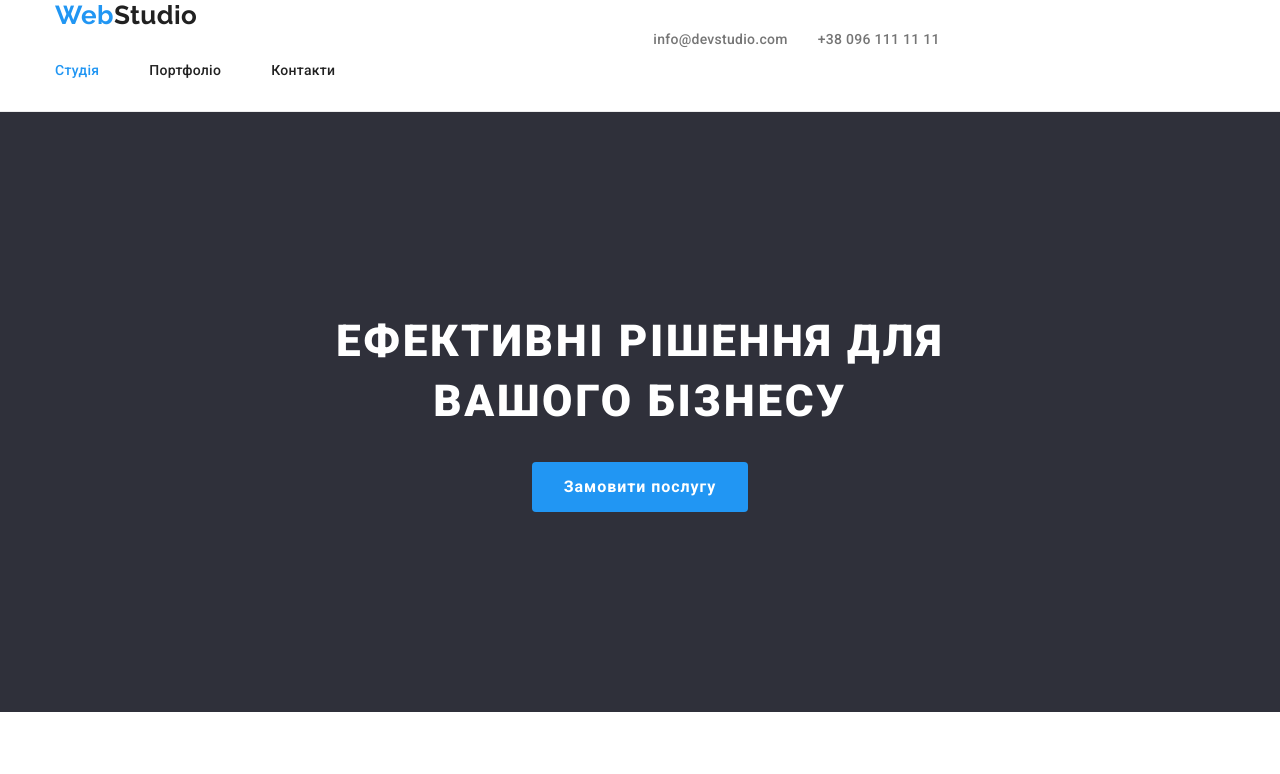
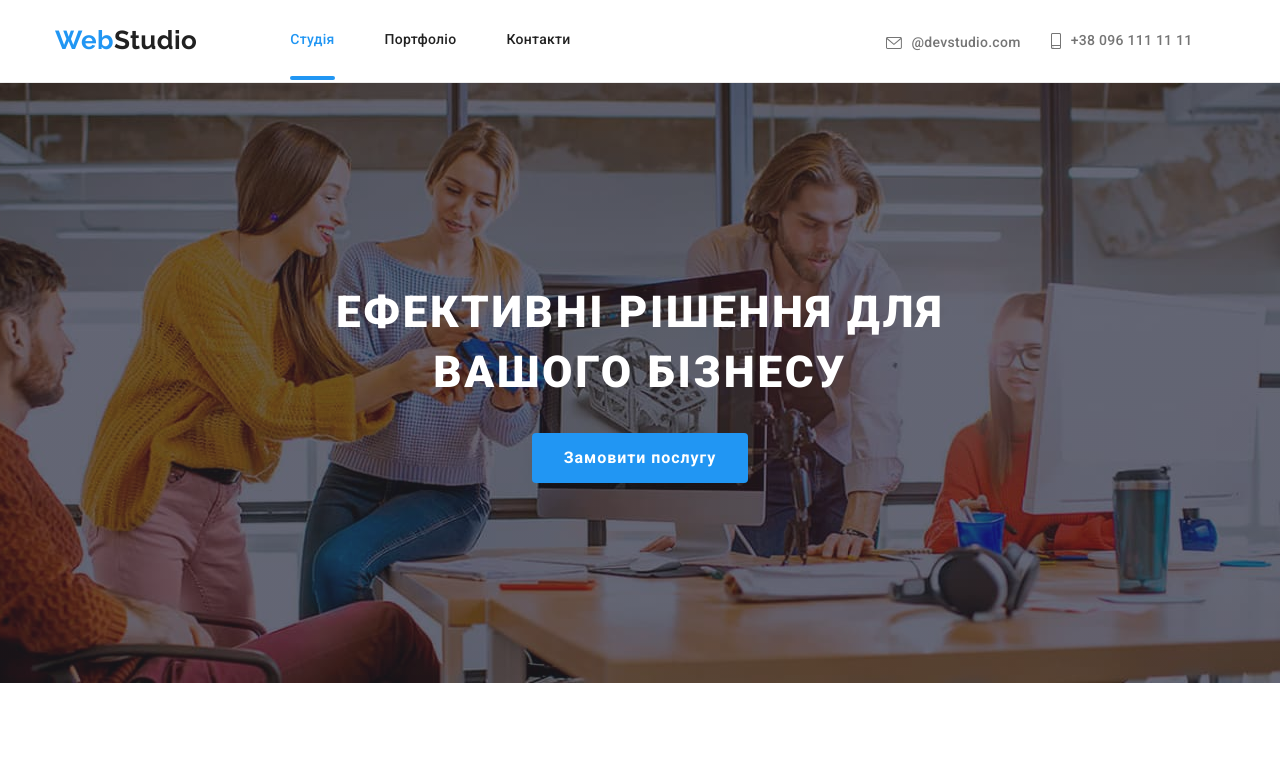
Before and after one commit to EvgeniyGoIT/goit-markup-hw-07, a plain HTML site: page index.html in a window 1280 px wide. Shown: the top 774 px of the page. Drawn offline with nearby package versions, Linux system fonts and the light colour scheme.

Commit message:
lessons-7

```diff
--- a/index.html
+++ b/index.html
@@ -31,12 +31,16 @@
                     </ul>
             </nav>
             <ul class="contacts">
-                <li class="contacts__item">
-                    <a href="info@devstudio.com" class="contacts__link">info@devstudio.com</a>
-                </li>
-                <li class="contacts__item">
-                    <a href="tel:+380961111111" class="contacts__link">+38 096 111 11 11</a>
-                </li>
+              <li class="contacts__item"><a href="mailo:info@devstudio.com" class="contacts__link">
+                <svg class="contacts__icon" width="16" height="12">
+                  <use href="./images/symbol-defs.svg#envelope"></use>
+                </svg>
+                @devstudio.com</a></li>
+              <li class="contacts__item"><a href="tel:+380961111111" class="contacts__link">
+                <svg class="contacts__icon" width="10" height="16">
+                  <use href="./images/symbol-defs.svg#smartphone"></use>
+                </svg>
+                +38 096 111 11 11</a></li>
             </ul>
         </div>
     </header>
--- a/portfolio.html
+++ b/portfolio.html
@@ -31,12 +31,16 @@
                 </ul>
         </nav>
         <ul class="contacts">
-                <li class="contacts__item">
-                    <a href="info@devstudio.com" class="contacts__link">info@devstudio.com</a>
-                </li>
-                <li class="contacts__item">
-                    <a href="tel:+380961111111" class="contacts__link">+38 096 111 11 11</a>
-                </li>
+          <li class="contacts__item"><a href="mailo:info@devstudio.com" class="contacts__link">
+            <svg class="contacts__icon" width="16" height="12">
+              <use href="./images/symbol-defs.svg#envelope"></use>
+            </svg>
+            @devstudio.com</a></li>
+          <li class="contacts__item"><a href="tel:+380961111111" class="contacts__link">
+            <svg class="contacts__icon" width="10" height="16">
+              <use href="./images/symbol-defs.svg#smartphone"></use>
+            </svg>
+            +38 096 111 11 11</a></li>
         </ul>
     </div>
 </header>
--- a/sass/components/_hero.scss
+++ b/sass/components/_hero.scss
@@ -7,7 +7,7 @@
     max-width: 1600px;
     margin-left: auto;
     margin-right: auto;
-    background-image: linear-gradient(rgba(47, 48, 58, 0.4),rgba(47, 48, 58, 0.4)), url(.././images/img.jpg);
+    background-image: linear-gradient(rgba(47, 48, 58, 0.4),rgba(47, 48, 58, 0.4)), url(../../images/img.jpg);
     background-position: center;
 }
 .hero__title {
--- a/sass/components/_logo.scss
+++ b/sass/components/_logo.scss
@@ -1,7 +1,7 @@
 .site-nav__logo {
     display: flex;
+    align-items: center;
     margin-right: 93px;
-    align-items: center;
 
     color: $color-primary;
     font-family: 'Raleway', cursive;
--- a/sass/components/_page-header.scss
+++ b/sass/components/_page-header.scss
@@ -4,6 +4,7 @@ header {
 
 .conteiner__header {
     display: flex;
+    align-items: baseline;
     width: 1200px;
     padding-left: 15px;
     padding-right: 15px;
@@ -12,10 +13,12 @@ header {
 .site-nav__link.current {
     color: $color-accent;
 }
-
+.site-nav {
+    display: flex;
+}
 .site-nav__list {
     display: flex;
-    margin-right: 318px;
+    margin-right: 315px;
 }
 .site-nav__item {
     margin-right: 50px;
@@ -24,7 +27,7 @@ header {
 }
 
 .site-nav__link {
-    display: block;
+    display: flex;
     color: $color-primary;
     @include nav-font ();
     padding-top: 32px;
@@ -40,6 +43,7 @@ header {
 
 .contacts {
     display: flex;
+    align-items: baseline;
 }
 .contacts__item {
     margin-right: 30px;
@@ -49,7 +53,8 @@ header {
     }
 }
 .contacts__link {
-    display: block;
+    display: flex;
+    align-items: center;
     color: $color-secondary;
     @include nav-font ();
     padding-top: 32px;
@@ -62,3 +67,25 @@ header {
     color: $color-accent;
     }
 }
+.contacts__icon {
+    fill: currentColor;
+    margin-right: 10px;
+}
+
+.current {
+    position: relative;
+    color: $color-accent;
+}
+
+    .current::after {
+    content: "";
+    display: block;
+    width: 100%;
+    height: 4px;
+    background-color: $color-accent;
+    border-radius: 2px;
+
+    position: absolute;
+    bottom: 0;
+    left: 0;
+}
```
Also changed, not shown: css/main.css, dist/css/main.min.css, 2 other files. Lines whose indentation alone changed are shown as unchanged.
